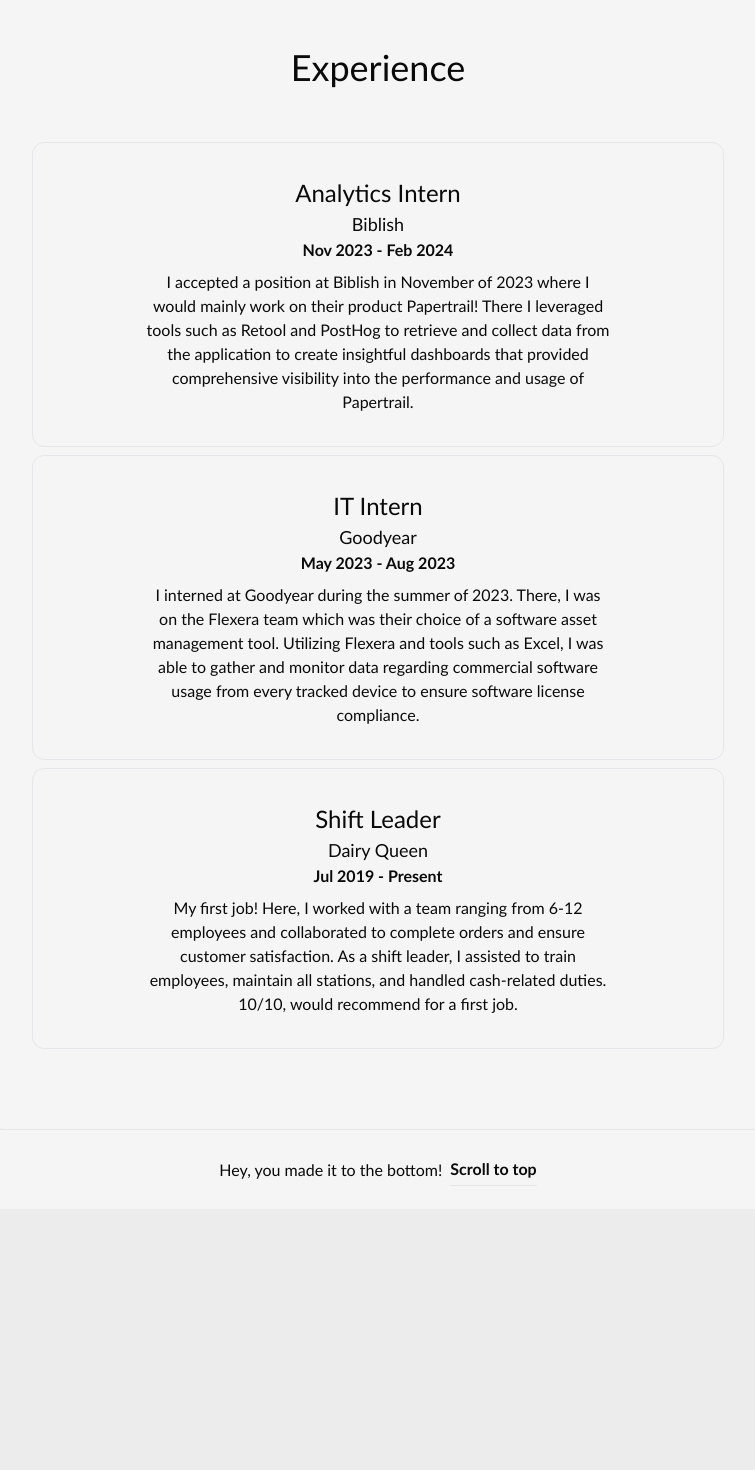
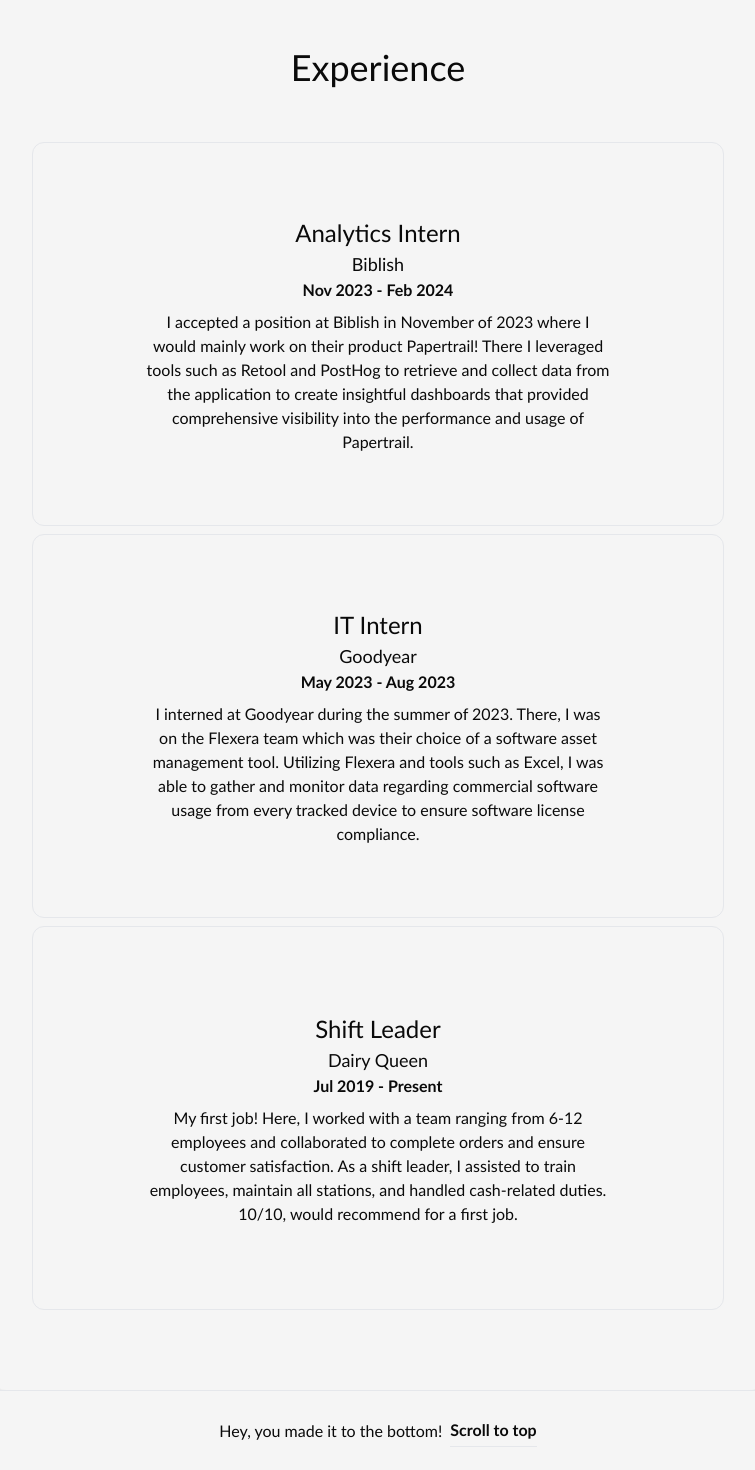
Before and after one commit to kengu7272/myWebsite, a Next.js app: page / in a window 1280 px wide. Shown: the part 1372-2842 px from the top of the page, without its empty margins (262-1017 px from the left). Before the commit the page ends 2581 px from the top, so only its background shows below. Built offline with nearby package versions, Linux system fonts and the light colour scheme.

Commit message:
fix: added heights to experience section

```diff
--- a/src/app/page.tsx
+++ b/src/app/page.tsx
@@ -112,7 +112,7 @@
         <section id="experience" className='w-full flex flex-col items-center mt-10 gap-2 mb-20'>
           <h1>Experience</h1>
 
-          <div className='w-full desktop:w-[90%] border rounded-xl hover:border-gray-300 mt-10 p-8'>
+          <div className='w-full desktop:w-[90%] flex flex-col justify-center items-center border rounded-xl hover:border-gray-300 mt-10 p-8 h-96'>
             <h2 className='w-full text-center'>Analytics Intern</h2>
             <h3 className='w-full text-center'>Biblish</h3>
             <p className='w-full text-center font-bold'>Nov 2023 - Feb 2024</p>
@@ -123,7 +123,7 @@
             </p>
           </div>
 
-          <div className='w-full desktop:w-[90%] border rounded-xl hover:border-gray-300 p-8'>
+          <div className='w-full desktop:w-[90%] flex flex-col justify-center items-center border rounded-xl hover:border-gray-300 p-8 h-96'>
             <h2 className='w-full text-center'>IT Intern</h2>
             <h3 className='w-full text-center'>Goodyear</h3>
             <p className='w-full text-center font-bold'>May 2023 - Aug 2023</p>
@@ -135,7 +135,7 @@
             </p>
           </div>
 
-          <div className='w-full desktop:w-[90%] border rounded-xl hover:border-gray-300 p-8'>
+          <div className='w-full desktop:w-[90%] flex flex-col justify-center items-center border rounded-xl hover:border-gray-300 p-8 h-96'>
             <h2 className='w-full text-center'>Shift Leader</h2>
             <h3 className='w-full text-center'>Dairy Queen</h3>
             <p className='w-full text-center font-bold'>Jul 2019 - Present</p>
```
